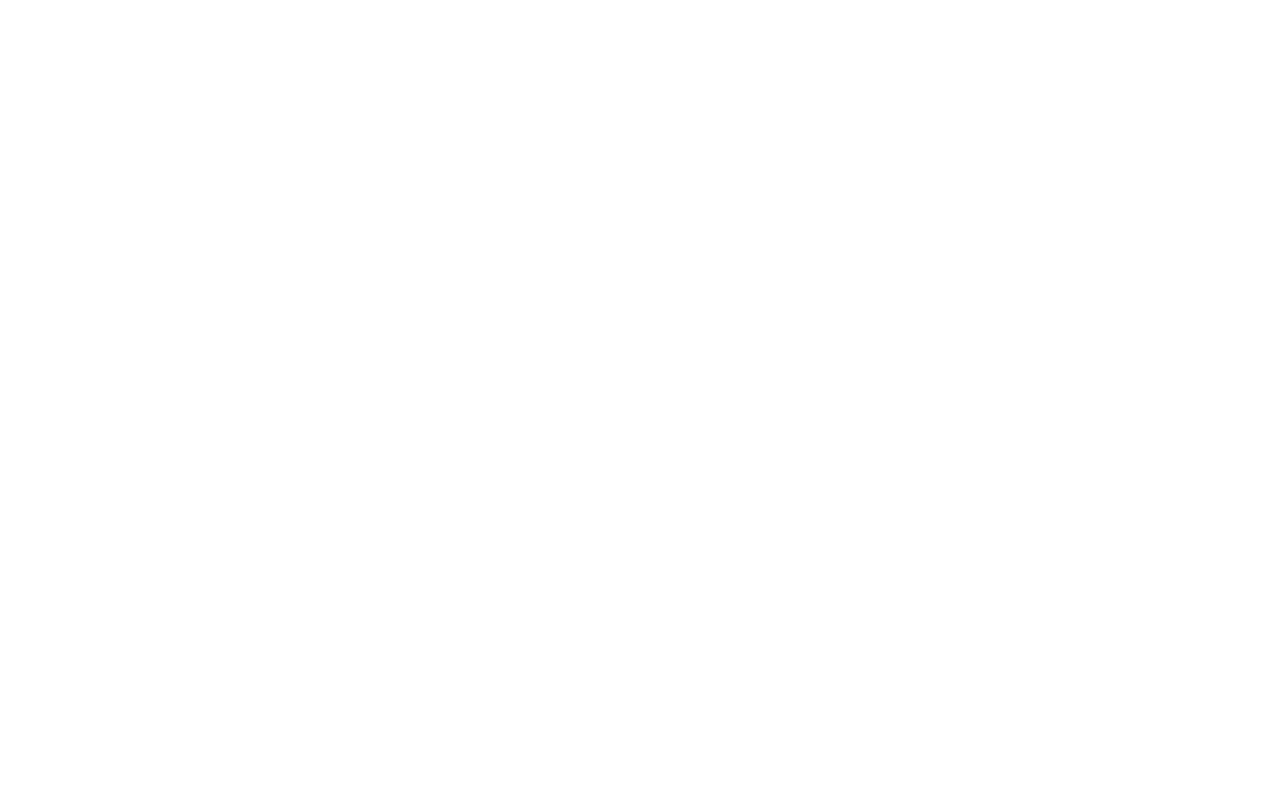
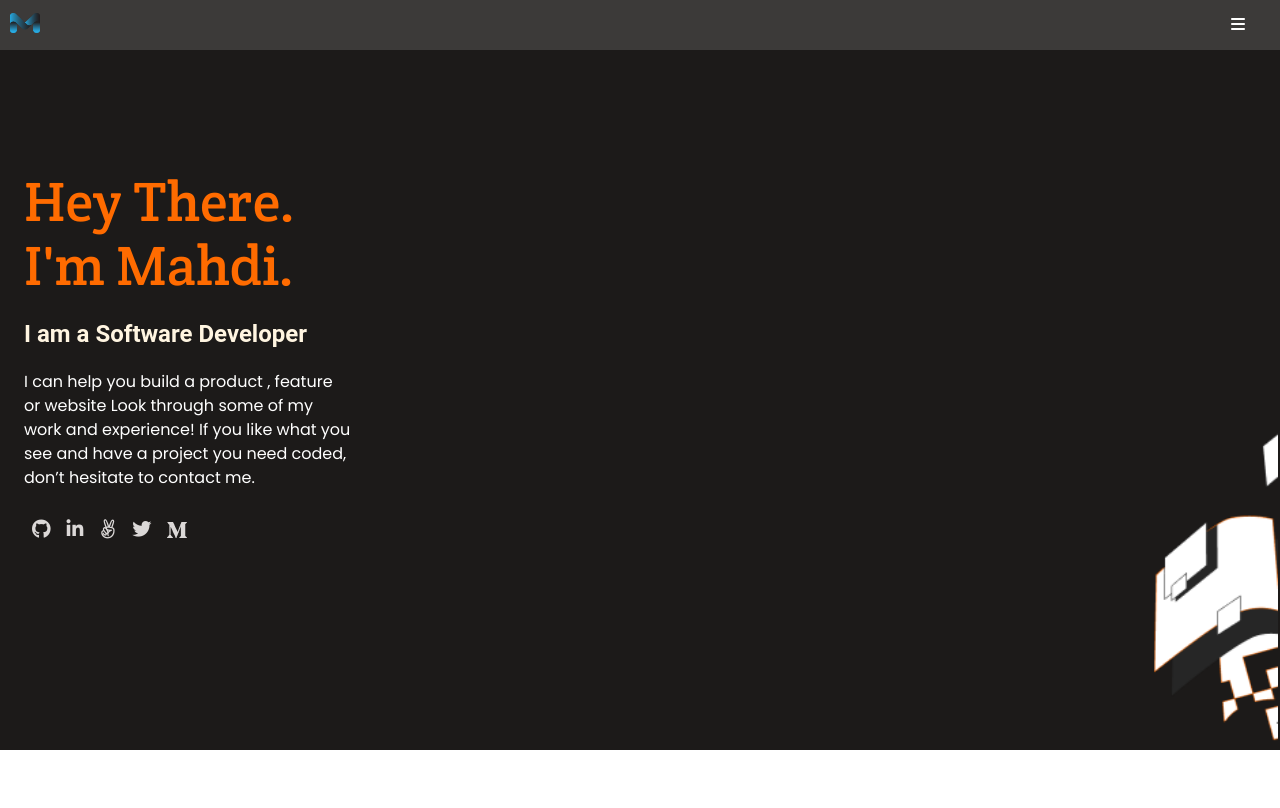
Before and after one commit to Mahdi-Niazi/Portfolio_Mobile_Setup, a website: page index.html in a window 1280 px wide. Drawn offline with Linux system fonts and the light colour scheme.

Commit message:
Added HTML & CSS and assets img

```diff
--- a/index.html
+++ b/index.html
@@ -5,9 +5,41 @@
     <meta http-equiv="X-UA-Compatible" content="IE=edge">
     <meta name="viewport" content="width=device-width, initial-scale=1.0">
     <link rel="stylesheet" href="style.css">
+    <script src="https://kit.fontawesome.com/936703f17d.js" crossorigin="anonymous"></script>
     <title>Portfolio</title>
 </head>
 <body>
-
+    <header>
+        <div class="header">
+            <div class="logo_menu">
+                <div class="logo"><img src="logo.png" alt="logo" width="30px" height="20px"></div>
+                <div class="burger"><i class="fa-solid fa-bars"></i></div>
+            </div>
+        </div>
+    </header>
+    <!--Intro section-->
+    <div class="intro">
+        <div class="name">Hey There. <br/> I'm Mahdi.</div>
+        <div class="slogan">I am a Software Developer</div>
+        <div class="desc">
+            <p>
+            I can help you build a product , feature
+             <br>or website Look through some of my
+             <br>work and experience! If you like what you
+             <br> see and have a project you need coded,
+             <br> don’t hesitate to contact me.
+           </p>
+        </div>
+        <div class="contact">
+            <i class="fa-brands fa-github"></i>
+            <i class="fa-brands fa-linkedin-in"></i>
+            <i class="fa-brands fa-angellist"></i>
+            <i class="fa-brands fa-twitter"></i>
+            <img src="assets/Vector.png" alt="Medium" class="medium">
+        </div>
+        <div class="vector">
+            <img src="assets/Illustration.png" alt="Illustration" class="illustration">
+        </div>
+    </div>
 </body>
 </html>
--- a/style.css
+++ b/style.css
@@ -0,0 +1,103 @@
+@import url('https://fonts.googleapis.com/css2?family=Crete+Round&family=Poppins&display=swap');
+
+* {
+  margin: 0;
+  padding: 0;
+}
+
+.header {
+  background-color: #3c3a39;
+}
+
+.phone_ico,
+.logo_menu {
+  display: flex;
+  height: 50px;
+  justify-content: flex-end;
+  justify-content: space-between;
+  align-items: center;
+}
+
+.clock,
+.phone_status,
+.logo,
+.burger {
+  margin: 10px;
+  color: #fff;
+}
+
+.burger {
+  position: absolute;
+  right: 25px;
+}
+
+.clock {
+  font-family: 'Roboto', sans-serif;
+  font-weight: 500;
+  font-size: 14px;
+  line-height: 14.61px;
+}
+
+.intro {
+  display: flex;
+  flex-direction: column;
+  background-color: #1c1a19;
+  height: 700px;
+}
+
+.name {
+  color: #ff6b00;
+  font-family: 'Crete Round', sans-serif;
+  font-size: 56px;
+  font-weight: 400;
+  line-height: 64px;
+  text-align: left;
+  margin: 120px 24px 10px;
+}
+
+.slogan {
+  font-family: 'Roboto', sans-serif;
+  font-size: 24px;
+  font-weight: 700;
+  line-height: 32px;
+  color: #fff5e1;
+  margin: 10px 24px;
+}
+
+.desc {
+  font-family: 'Poppins', sans-serif;
+  font-size: 16px;
+  font-weight: 500;
+  line-height: 24px;
+  color: #fff;
+  margin: 10px 24px;
+}
+
+.contact {
+  width: 200px;
+  height: 40px;
+  color: #dbd8d7;
+  font-size: larger;
+  margin: 10px 24px;
+  display: flex;
+  flex-direction: row;
+  align-items: center;
+  padding: 0;
+}
+
+.contact > i,
+.medium {
+  display: flex;
+  flex-direction: row;
+  padding: 8px;
+}
+
+.vector {
+  display: flex;
+  flex-direction: column;
+  width: 200px;
+  height: 180px;
+  position: absolute;
+  right: 2px;
+  top: 250px;
+}
```
Also changed, not shown: assets/Illustration.png (added), assets/Vector.png (added).
